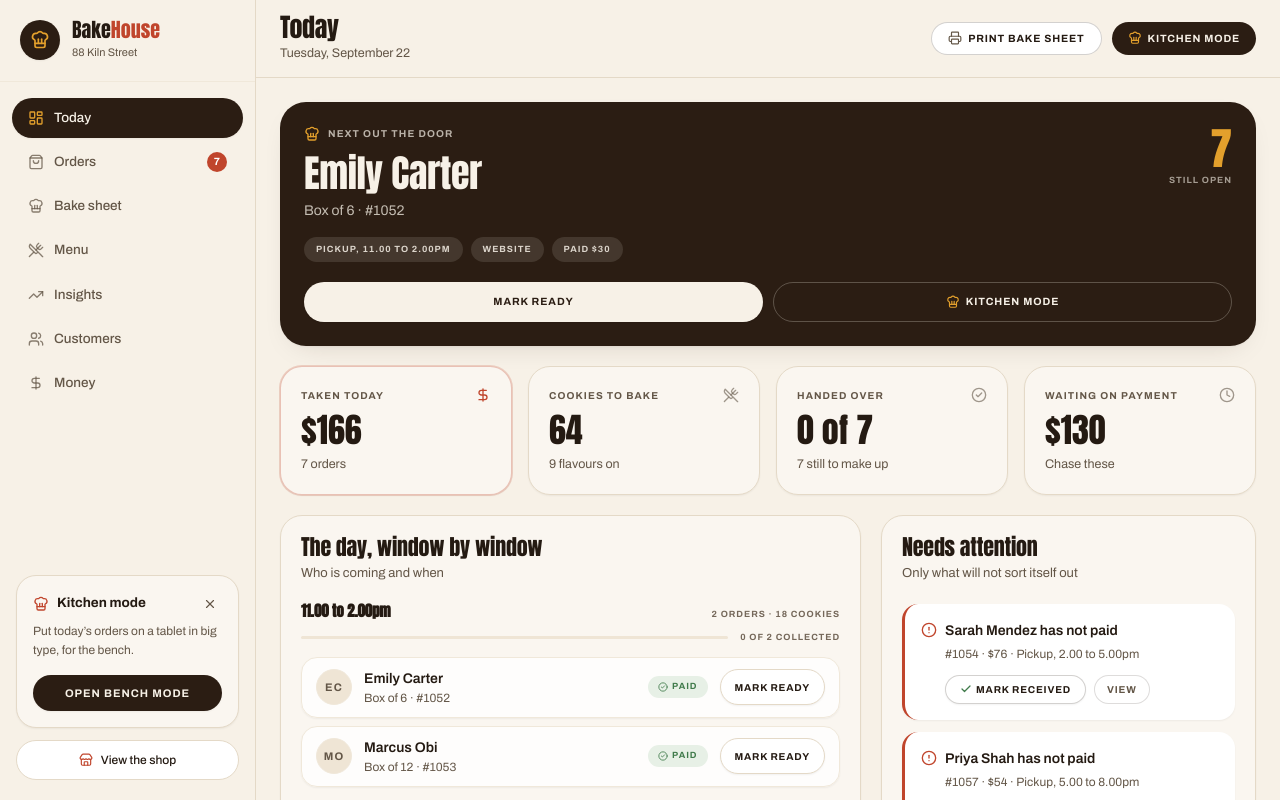
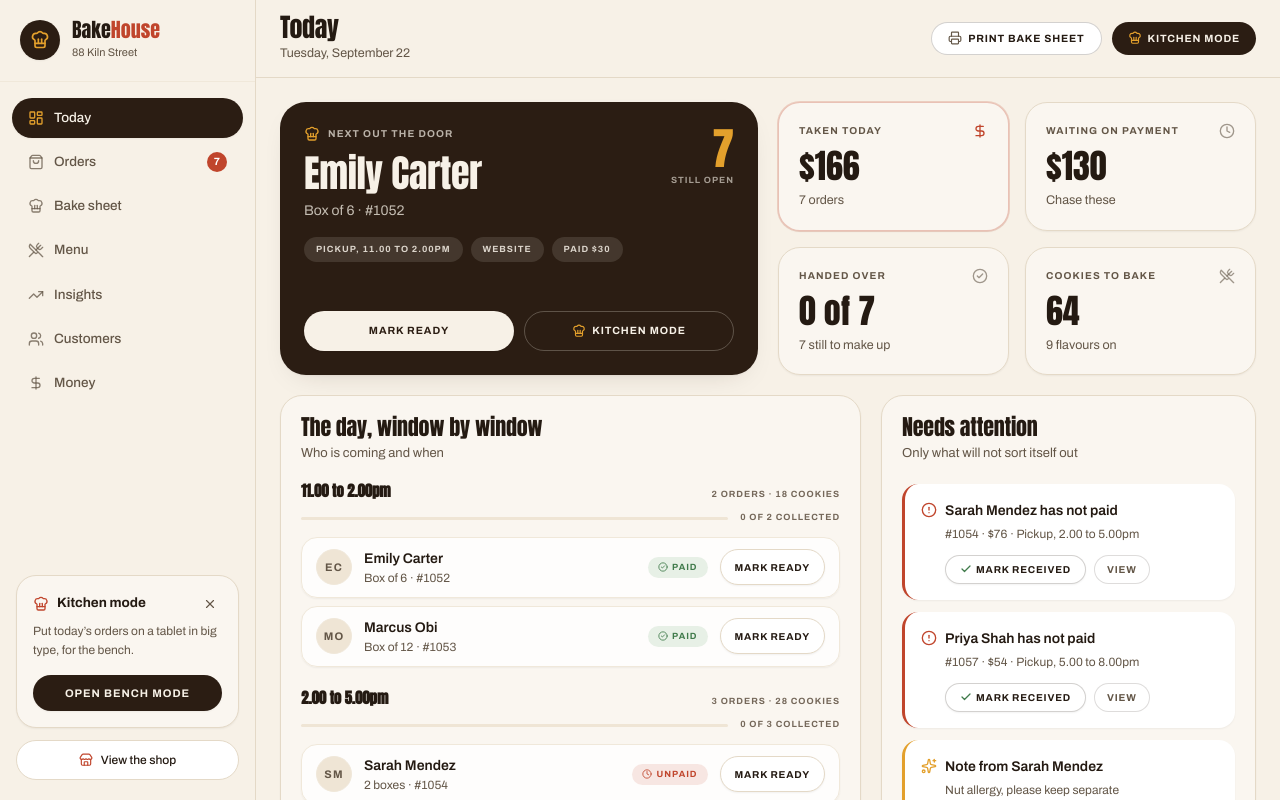
Before and after one commit to munna-68/bake-house, a React (Vite) app: page /dashboard in a window 1280 px wide. Built offline with nearby package versions, Linux system fonts and the light colour scheme.

Commit message:
feat: enhance TodayTab layout and add StatCard components for improved order insights

```diff
--- a/src/dashboard/tabs.tsx
+++ b/src/dashboard/tabs.tsx
@@ -45,20 +45,22 @@ function StatCard({
   sub,
   highlight,
   icon: Icon,
+  className,
 }: {
   label: string
   value: string
   sub?: string
   highlight?: boolean
   icon?: React.ComponentType<{ className?: string }>
+  className?: string
 }) {
   return (
     <div
-      className={`rounded-[22px] border p-5 shadow-xs transition-all duration-200 hover:-translate-y-0.5 hover:shadow-sm ${
+      className={`flex flex-col justify-between rounded-[22px] border p-5 shadow-xs transition-all duration-200 hover:-translate-y-0.5 hover:shadow-sm ${
         highlight
           ? 'border-brick/30 bg-[#faf6f0] ring-1 ring-brick/20'
           : 'border-line bg-[#faf6f0]'
-      }`}
+      } ${className ?? ''}`}
     >
       <div className="flex items-center justify-between">
         <p className="label-caps text-[10px] text-ink-soft">{label}</p>
@@ -164,7 +166,9 @@ export function TodayTab({
   return (
     <div className="space-y-5">
       {next ? (
-        <section className="rounded-[26px] bg-cocoa p-6 text-cream shadow-card">
+        <div className="grid gap-5 xl:grid-cols-2 items-stretch">
+          <section className="flex flex-col justify-between rounded-[26px] bg-cocoa p-6 text-cream shadow-card">
+            <div>
               <div className="flex flex-wrap items-start justify-between gap-4">
                 <div>
                   <div className="flex items-center gap-2">
@@ -197,6 +201,7 @@ export function TodayTab({
                   <p className="label-caps mt-1 text-[9px] text-cream/60">Still open</p>
                 </div>
               </div>
+            </div>
 
             <div className="mt-5 grid gap-2.5 sm:grid-cols-2">
               <ReadyButton order={next} actions={actions} onDark />
@@ -210,8 +215,40 @@ export function TodayTab({
               </button>
             </div>
           </section>
-      ) : null}
 
+          <section className="grid gap-4 sm:grid-cols-2">
+            <StatCard
+              label="Taken today"
+              value={money(taken)}
+              sub={`${orders.length} orders`}
+              highlight
+              icon={DollarSign}
+              className="order-1 xl:order-1"
+            />
+            <StatCard
+              label="Cookies to bake"
+              value={String(cookies)}
+              sub="9 flavours on"
+              icon={UtensilsCrossed}
+              className="order-2 xl:order-4"
+            />
+            <StatCard
+              label="Handed over"
+              value={`${handedOver} of ${orders.length}`}
+              sub={`${orders.length - handedOver} still to make up`}
+              icon={CheckCircle2}
+              className="order-3 xl:order-3"
+            />
+            <StatCard
+              label="Waiting on payment"
+              value={money(outstanding)}
+              sub="Chase these"
+              icon={Clock}
+              className="order-4 xl:order-2"
+            />
+          </section>
+        </div>
+      ) : (
         <section className="grid gap-4 sm:grid-cols-2 xl:grid-cols-4">
           <StatCard label="Taken today" value={money(taken)} sub={`${orders.length} orders`} highlight icon={DollarSign} />
           <StatCard label="Cookies to bake" value={String(cookies)} sub="9 flavours on" icon={UtensilsCrossed} />
@@ -223,6 +260,7 @@ export function TodayTab({
           />
           <StatCard label="Waiting on payment" value={money(outstanding)} sub="Chase these" icon={Clock} />
         </section>
+      )}
 
       <div className="grid gap-5 xl:grid-cols-[minmax(0,1.55fr)_minmax(0,1fr)]">
         <section className="rounded-[22px] border border-line bg-[#faf6f0] p-5 shadow-xs">
```
Lines whose indentation alone changed are shown as unchanged.
